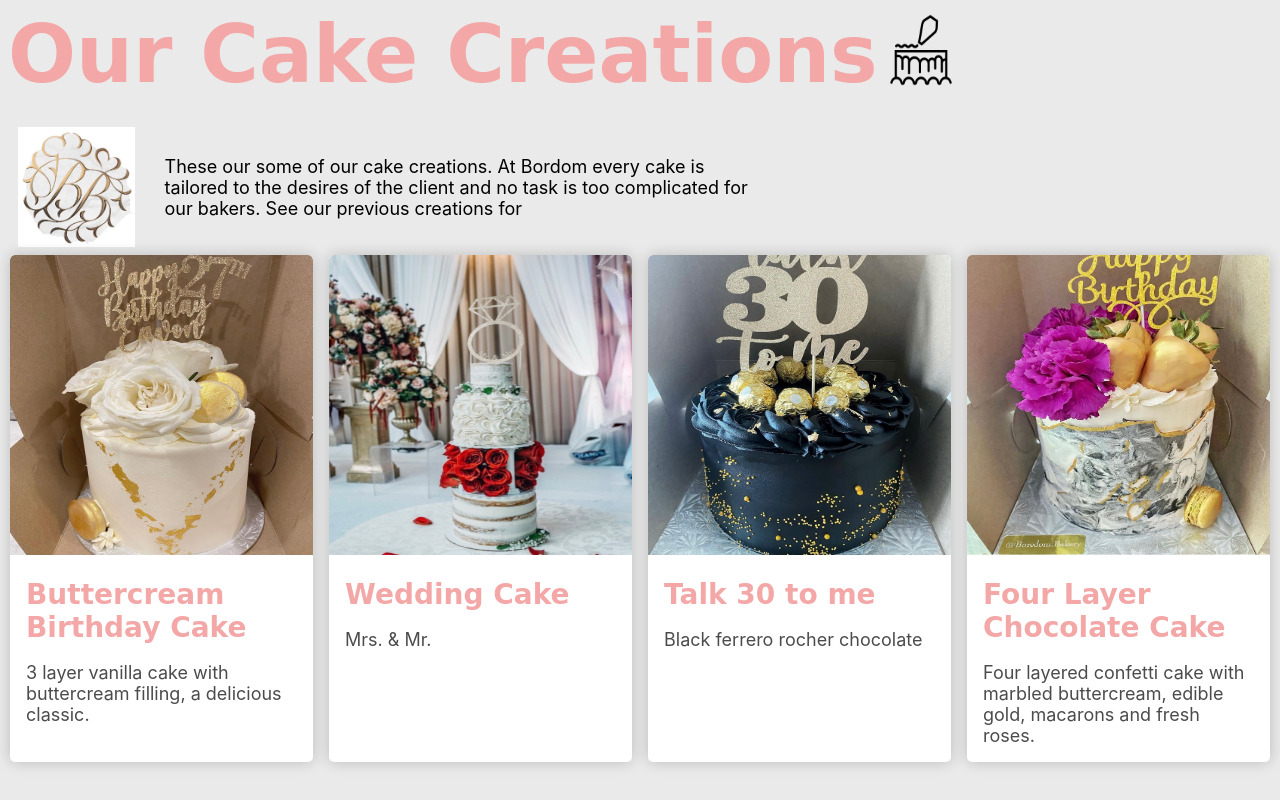
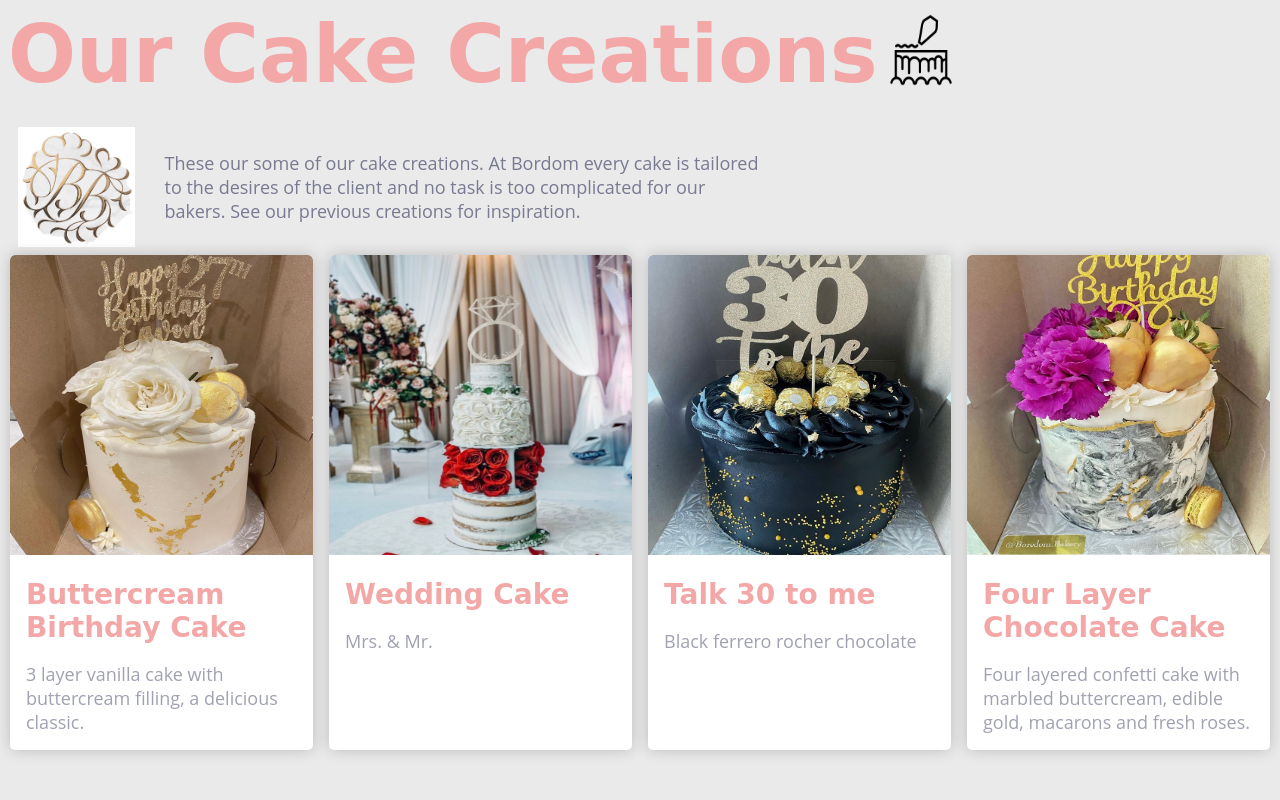
Before and after one commit to AshtonDevNow/bbakery, a PHP site: page /cake-list.html in a window 1280 px wide. Run offline with PHP 8.4, Linux system fonts and the light colour scheme.

Commit message:
More font updates

```diff
--- a/cake-list.html
+++ b/cake-list.html
@@ -14,7 +14,7 @@
       <div class="container">
         <div class="category">
           <img src="images/logo-w.jpg" style="height: 120px; width: 120px;" alt="">
-          <p>These our some of our cake creations.  At Bordom every cake is tailored to the desires of the client and no task is too complicated for our bakers.  See our previous creations for <inspiration class=""></inspiration>  </p>
+          <p>These our some of our cake creations.  At Bordom every cake is tailored to the desires of the client and no task is too complicated for our bakers.  See our previous creations for inspiration.  </p>
           </div>
 
         <div class="cards">
--- a/index.html
+++ b/index.html
@@ -8,6 +8,10 @@
   <link rel="preconnect" href="https://fonts.googleapis.com">
   <link rel="preconnect" href="https://fonts.gstatic.com" crossorigin>
   <link href="https://fonts.googleapis.com/css2?family=Dancing+Script:wght@700&display=swap" rel="stylesheet">
+  <link rel="preconnect" href="https://fonts.googleapis.com">
+  <link rel="preconnect" href="https://fonts.gstatic.com" crossorigin>
+  <link href="https://fonts.googleapis.com/css2?family=Dancing+Script:wght@700&family=Open+Sans:wght@300&display=swap"
+    rel="stylesheet">
 </head>
 
 <body>
@@ -18,7 +22,7 @@
 
     <!-- </div> -->
         <h1>Boredom Bakery</h1>
-        <p>Providing unique homemade deserts</p>
+        <!-- <p>Providing unique homemade deserts</p> -->
 
 
   </div>
--- a/style.css
+++ b/style.css
@@ -16,10 +16,16 @@ h1 {
     /* box-shadow: 1px 1px 3px lightcoral; */
 }
 
-h2{
+h2 {
     font-family: 'Dancing Script', cursive;
     font-size: 30px;
     color: rgb(243, 167, 167);
+}
+
+.p {
+  font-size: 50px;
+  font-family: 'Open Sans', sans-serif;
+
 }
 
 element.style {
@@ -43,6 +49,7 @@ element.style {
 
 .banner p {
     color: palegoldenrod;
+    font-family: 'Open Sans', sans-serif;
 }
 
 .list-banner {
@@ -135,11 +142,14 @@ element.style {
 }
 
 .category p {
-  font-family: -apple-system, BlinkMacSystemFont, 'Segoe UI', Roboto, Oxygen, Ubuntu, Cantarell, 'Open Sans', 'Helvetica Neue', sans-serif;
+  /* font-family: -apple-system, BlinkMacSystemFont, 'Segoe UI', Roboto, Oxygen, Ubuntu, Cantarell, 'Open Sans', 'Helvetica Neue', sans-serif; */
+  font-family: 'Open Sans', sans-serif;
   font-size: 18px;
+  color: #787A91;
   margin-left: 30px;
   align-items: center;
   margin-right: 40%;
+
 }
 
 .card-category {
@@ -231,6 +241,10 @@ element.style {
   font-size: 18px;
   opacity: .7;
   margin: 0;
+  font-family: 'Open Sans', sans-serif;
+  color: #787A91;
+  font-weight: 400px;
+
 }
 
 .list-cards .list-cards-info {
```
